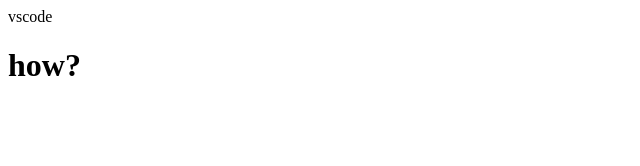
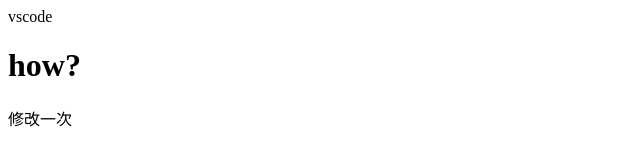
Before and after one commit to 1924525237/vscodeTest, a plain HTML site: page test.html in a window 1280 px wide. Shown: the full height of the page, 0-640 px from the left. Drawn offline with Linux system fonts and the light colour scheme.

Commit message:
change 1

```diff
--- a/test.html
+++ b/test.html
@@ -11,6 +11,7 @@
 <body>
     <div>vscode</div>
     <h1>how?</h1>
+    <div>修改一次</div>
 </body>
 
 </html>
```
